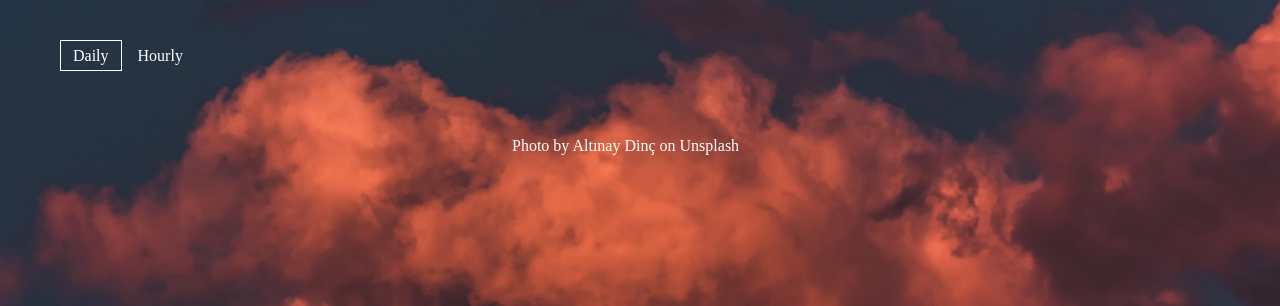
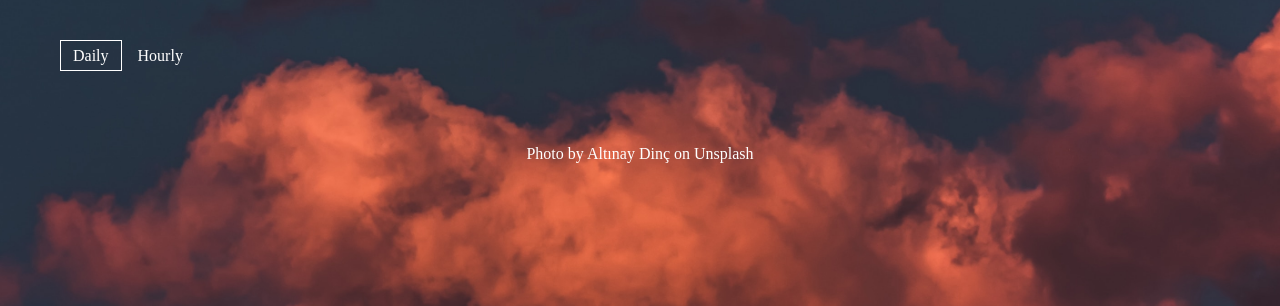
Before and after one commit to abeni-92/The-Weather-App, a plain HTML site: page index.html in a window 1280 px wide. Shown: the part 494-800 px from the top of the page. Drawn offline with Linux system fonts and the light colour scheme; no server answers.

Commit message:
minor bug on css fixed

```diff
--- a/style.scss
+++ b/style.scss
@@ -50,15 +50,13 @@ p{
 a {
 	text-decoration: none;
 	color: white;
-	// margin: 0;
-	// padding: 0;
 }
 
 main {
-
 	padding: 60px;
-	// position: relative;
-	// text-align: center;
+	position: relative;
+	display: flex;
+	flex-direction: column;
 }
 
 .top {
@@ -171,7 +169,6 @@ article {
 	grid-template-columns: repeat(24, 120px);
 }
 
-
 ::-webkit-scrollbar{
 	height: 10px;
 	width: 10px;
@@ -184,11 +181,10 @@ article {
 }
 
 .footer {
+	align-self: center;
 	p {
-		position: absolute;
-		bottom: 10px;
-		left: 40vw;
-
+		padding-top: 40px;
+		margin-bottom: -30px;
 		a:hover {
 			color: #040720;
 		}
@@ -197,7 +193,8 @@ article {
 }
 
 /************************ Responsive Design ***************************/
-@media screen and (max-width: 500px) {
+
+@media (max-width: 500px) {
 	main {
 		padding: 60px 20px;
 	}
```
Also changed, not shown: style.css, 1 other file.
